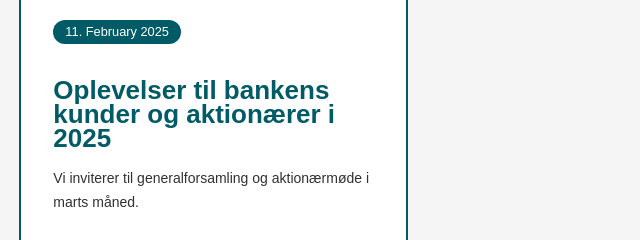
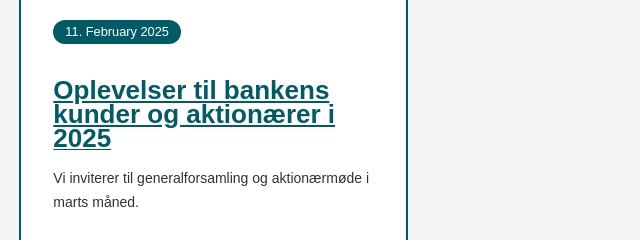
Before and after one commit to Koseioki/Nyhedsfeed, a plain HTML site: page index.html in a window 1280 px wide. In both pictures the pointer is over the link "Oplevelser til bankens kunder og aktionærer i 2025". Shown: the part 268-508 px from the top of the page, 0-640 px from the left. Drawn offline with Linux system fonts and the light colour scheme; a web font is replaced by a local one.

Commit message:
link underline

```diff
--- a/styles.css
+++ b/styles.css
@@ -139,6 +139,11 @@ a {
     text-decoration: none;
 }
 
+a:hover,
+a:focus {
+    text-decoration: underline;
+}
+
 
 .egpjVi {
     width: 100%;
```
Also changed, not shown: 1 other file.
